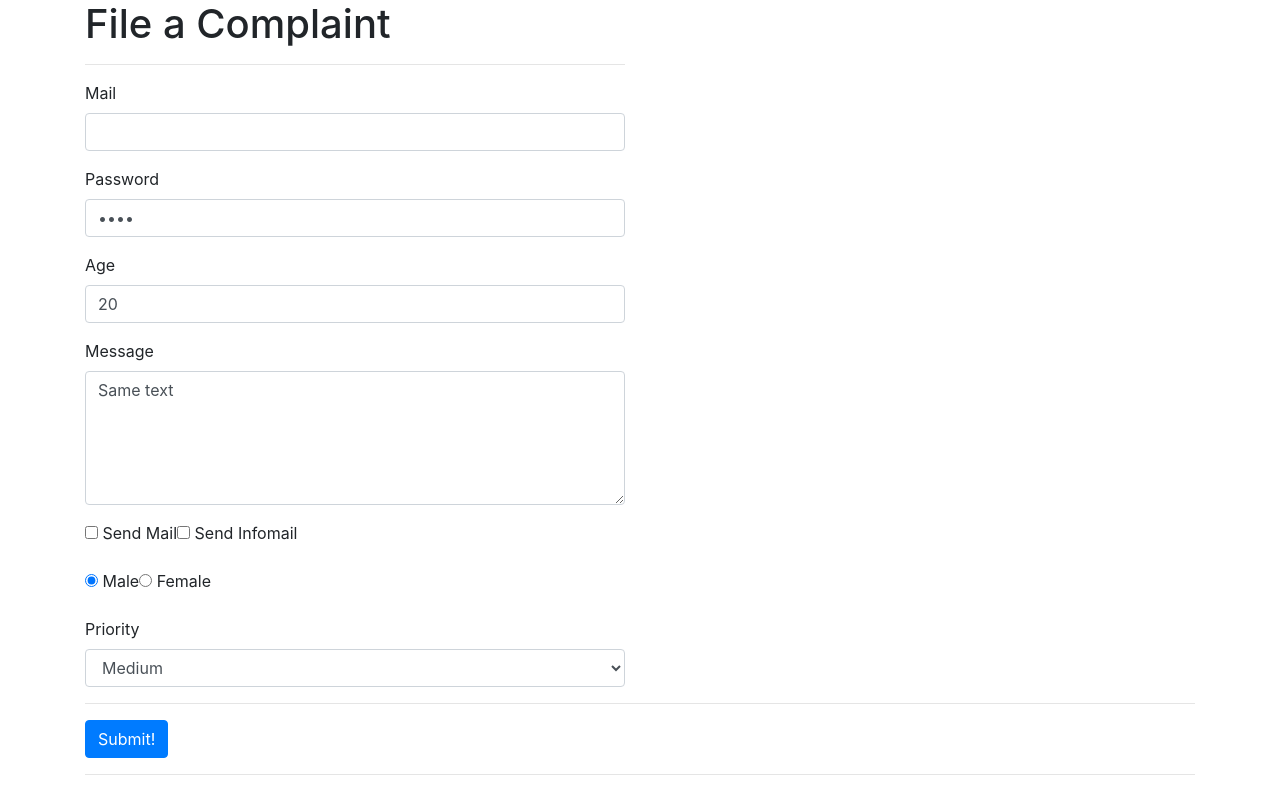
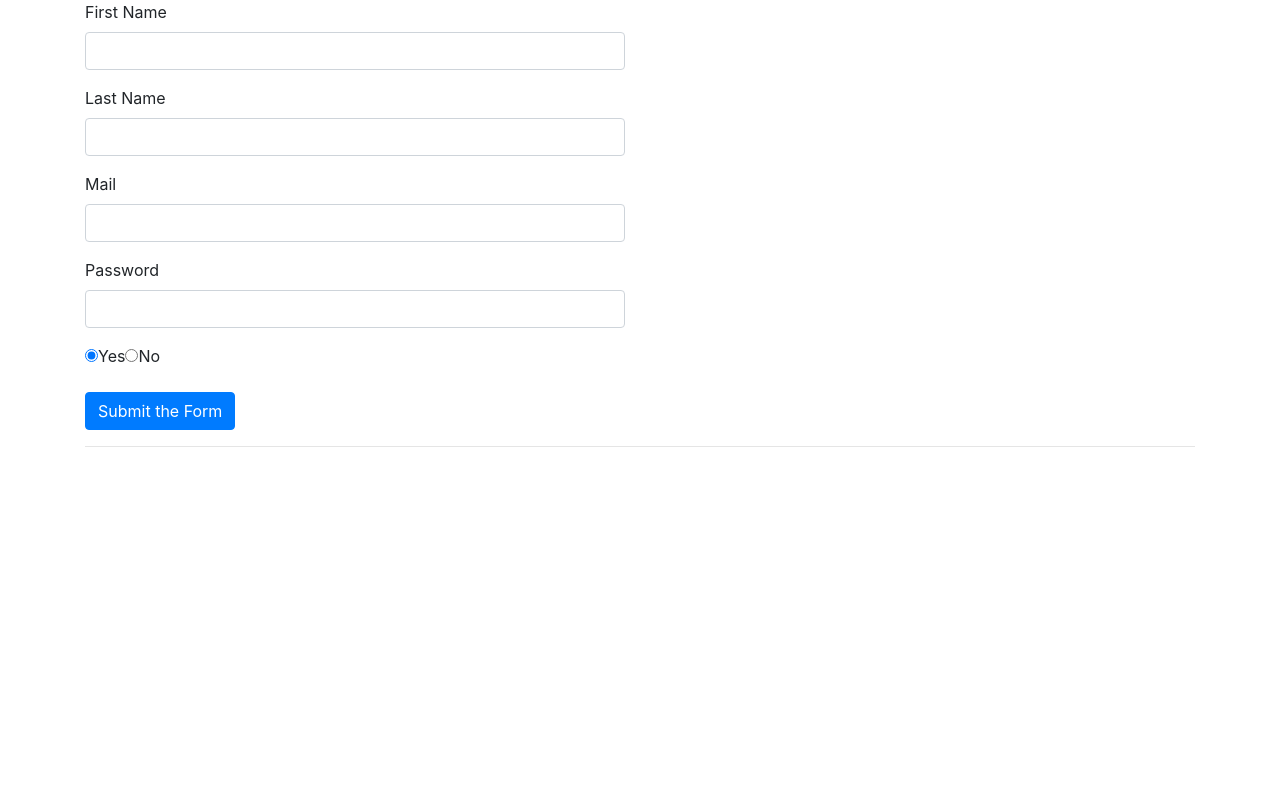
Before and after one commit to AdamKokoszka/Vue-Udemy-Course, a Vue app: page / in a window 1280 px wide. Built offline with nearby package versions, Linux system fonts and the light colour scheme.

Commit message:
Creating form + reacting to submit

```diff
--- a/src/App.vue
+++ b/src/App.vue
@@ -1,89 +1,55 @@
 <template>
   <div class="container">
-    <form>
+    <form v-if="!submitted">
       <div class="row">
         <div class="col-xs-12 col-sm-8 col-sm-offset-2 col-md-6 col-md-offset-3">
-          <h1>File a Complaint</h1>
-          <hr>
+          <!-- Exercise 1 -->
+          <!-- Create a Signup Form where you retrieve the following Information -->
+          <!-- Full Name (First Name + Last Name) -->
+          <!-- Mail -->
+          <!-- Password -->
+          <!-- Store Data? Yes/No -->
+          <FullName v-model="fullName"></FullName>
           <div class="form-group">
-            <label for="email">Mail</label>
-            <input type="text" id="email" class="form-control" v-model="UserData.email">
+            <label>Mail</label>
+            <input type="text" class="form-control" v-model="email">
           </div>
           <div class="form-group">
-            <label for="password">Password</label>
-            <input type="password" id="password" class="form-control" v-model.lazy="UserData.password">
+            <label>Password</label>
+            <input type="password" class="form-control" v-model="password">
           </div>
           <div class="form-group">
-            <label for="age">Age</label>
-            <input type="number" id="age" class="form-control" v-model="UserData.age">
-          </div>
-
-        </div>
-      </div>
-      <div class="row">
-        <div class="col-xs-12 col-sm-8 col-sm-offset-2 col-md-6 col-md-offset-3 form-group">
-          <label for="message">Message</label><br>
-          <!-- Interpolation between <textarea>{{ test }}</textarea> doesn't work!-->
-          <textarea id="message" rows="5" class="form-control" v-model="message"></textarea>
-        </div>
-      </div>
-      <div class="row">
-        <div class="col-xs-12 col-sm-8 col-sm-offset-2 col-md-6 col-md-offset-3">
-          <div class="form-group">
-            <label for="sendmail">
-              <input type="checkbox" id="sendmail" value="SendMail" v-model="sendMail"> Send Mail
+            <label>
+              <input type="radio" value="Yes" v-model="storeData">Yes
             </label>
-            <label for="sendInfomail">
-              <input type="checkbox" id="sendInfomail" value="SendInfoMail" v-model="sendMail"> Send Infomail
+            <label>
+              <input type="radio" value="No" v-model="storeData">No
             </label>
           </div>
 
-        </div>
-      </div>
-      <div class="row">
-        <div class="col-xs-12 col-sm-8 col-sm-offset-2 col-md-6 col-md-offset-3 form-group">
-          <label for="male">
-            <input type="radio" id="male" value="Male" v-model="gender"> Male
-          </label>
-          <label for="female">
-            <input type="radio" id="female" value="Female" v-model="gender"> Female
-          </label>
-        </div>
-      </div>
-      <div class="row">
-        <div class="col-xs-12 col-sm-8 col-sm-offset-2 col-md-6 col-md-offset-3 from-group">
-          <label for="priority">Priority</label>
-          <select id="priority" class="form-control" v-model="selectedPriority">
-            <option v-for="priority in priorities" :selected="priority == 'Medium'">{{ priority}}</option>
-          </select>
-        </div>
-      </div>
-      <hr>
-      <div class="row">
-        <div class="col-xs-12 col-sm-8 col-sm-offset-2 col-md-6 col-md-offset-3">
-          <button class="btn btn-primary" @click.prevent="submitted">Submit!
-          </button>
+          <button type="submit" class="btn btn-primary" @click.prevent="submitted = true">Submit the Form</button>
+          <!-- Exercise 2 -->
+          <!-- Only display the Form if it has NOT been submitted -->
+          <!-- Display the Data Summary ONCE the Form HAS been submitted -->
+
+          <!-- Exercise 3 -->
+          <!-- Edit the Example from above and create a custom "Full Name" Control -->
+          <!-- which still holds the First Name and Last Name Input Field -->
         </div>
       </div>
     </form>
     <hr>
-    <div class="row" v-if="isSubmitted">
+    <div class="row" v-if="submitted">
       <div class="col-xs-12 col-sm-8 col-sm-offset-2 col-md-6 col-md-offset-3">
         <div class="panel panel-default">
           <div class="panel-heading">
             <h4>Your Data</h4>
           </div>
           <div class="panel-body">
-            <p>Mail: {{ UserData.email }}</p>
-            <p>Password: {{ UserData.password }}</p>
-            <p>Age: {{ UserData.age }}</p>
-            <p style="white-space: pre">Message: {{ message }}</p>
-            <p><strong>Send Mail?</strong></p>
-            <ul>
-              <li v-for="item in sendMail">{{ item }}</li>
-            </ul>
-            <p>Gender: {{ gender }}</p>
-            <p>Priority: {{ selectedPriority}}</p>
+            <p>Full Name: {{ fullName }}</p>
+            <p>Mail: {{ email }}</p>
+            <p>Password: {{ password }}</p>
+            <p>Store in Database?: {{ storeData }}</p>
           </div>
         </div>
       </div>
@@ -92,31 +58,23 @@
 </template>
 
 <script>
+  import FullName from './FullName.vue'
   export default {
-    data() {
-      return {
-        UserData: {
-          email: '',
-          password: 'test',
-          age: 20
-        },
-        message: 'Same text',
-        sendMail: [],
-        gender: 'Male',
-        priorities: ['Hard', 'Medium', 'Low'],
-        selectedPriority: 'Medium',
-        isSubmitted: false
+    data(){
+      return{
+        fullName: 'Adam Kokoszka',
+        email: '',
+        password: '',
+        storeData: 'Yes',
+        submitted: false
       }
     },
-    methods: {
-      submitted() {
-        this.isSubmitted = true;
-      }
+    components: {
+      FullName
     }
   }
 
 </script>
 
 <style>
-
 </style>
--- /dev/null
+++ b/src/FullName.vue
@@ -0,0 +1,34 @@
+<template>
+  <div>
+    <div class="form-group">
+      <label>First Name</label>
+      <input type="text" class="form-control" :value="firstName">
+    </div>
+    <div class="form-group">
+      <label>Last Name</label>
+      <input type="text" class="form-control" :value="lastName">
+    </div>
+  </div>
+</template>
+
+<script>
+  export default {
+    data() {
+      return {
+        props: ['value'],
+        methods: {
+
+        },
+        computed: {
+          firstName() {
+            return this.value.split(" ")[0];
+          },
+          lastName() {
+            return this.value.split(" ")[1];
+          }
+        }
+      }
+    }
+  }
+
+</script>
--- /dev/null
+++ b/srcf/FullName.vue
@@ -0,0 +1,38 @@
+<template>
+    <div>
+        <div class="form-group">
+            <label>First Name</label>
+            <input type="text" class="form-control" :value="firstName" @input="nameChanged(true, $event)">
+        </div>
+        <div class="form-group">
+            <label>Last Name</label>
+            <input type="text" class="form-control" :value="lastName" @input="nameChanged(false, $event)">
+        </div>
+    </div>
+</template>
+
+<script>
+    export default {
+        props: ['value'],
+        methods: {
+            nameChanged(isFirst, event) {
+                let name = '';
+                if (isFirst) {
+                    name = event.target.value + ' ' + this.lastName;
+                } else {
+                    name = this.firstName + ' ' + event.target.value;
+                }
+                this.value = name;
+                this.$emit('input', this.value);
+            }
+        },
+        computed: {
+            firstName() {
+                return this.value.split(" ")[0];
+            },
+            lastName() {
+                return this.value.split(" ")[1];
+            }
+        }
+    }
+</script>
```
Also changed, not shown: srcf/App.vue (added, +82 -0 lines), srcf/main.js (added, +7 -0 lines), srcf/assets/logo.png (added).
